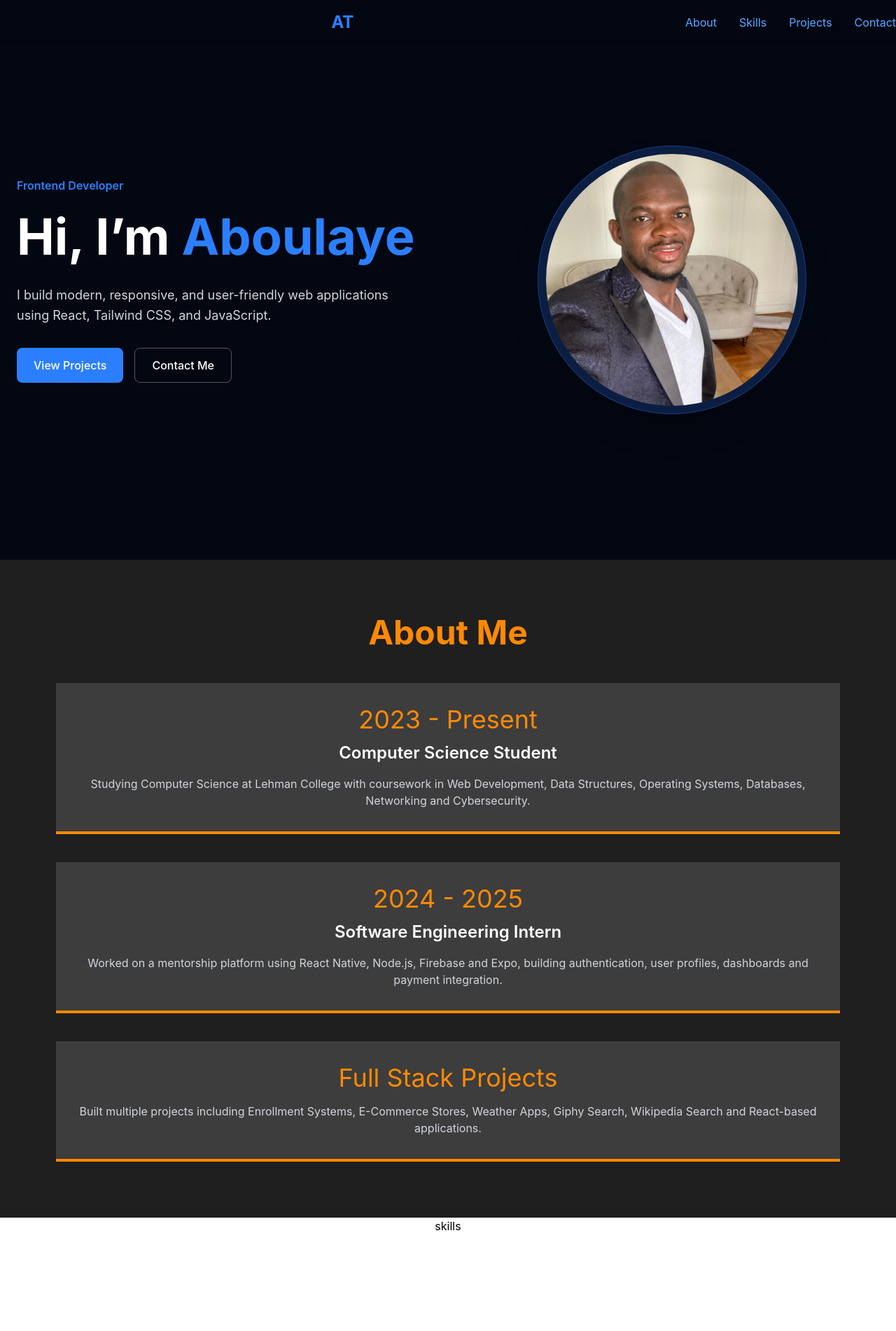
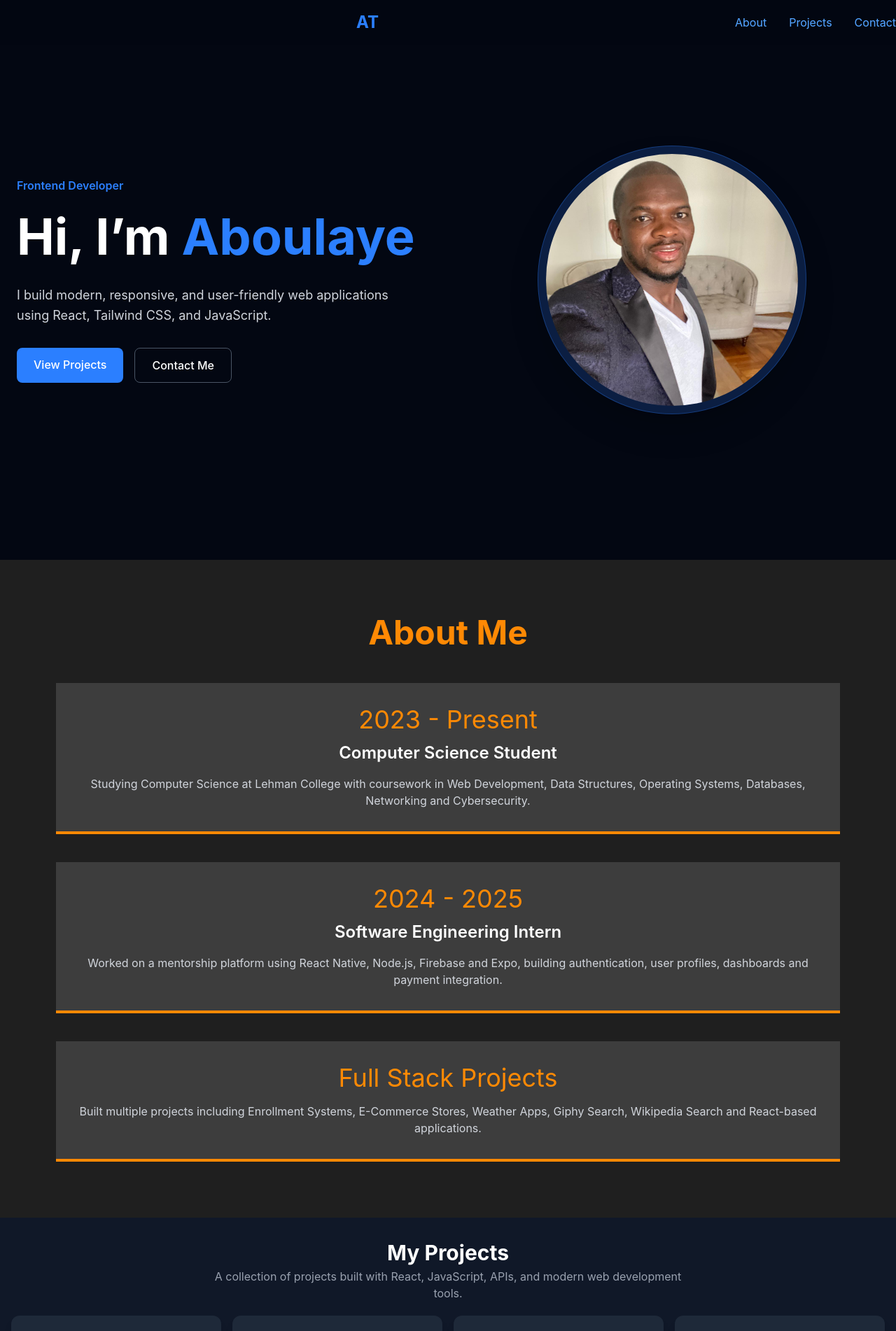
Before and after one commit to abdel1413/portfolioApp, a React (Vite) app: page / in a window 1280 px wide. Shown: the top 1902 px of the page at 70% size. Built offline with nearby package versions, Linux system fonts and the light colour scheme.

Commit message:
removed skills page

```diff
--- a/src/Pages/Home.jsx
+++ b/src/Pages/Home.jsx
@@ -4,14 +4,14 @@ import { Footer } from "../components/Footer"
 import { Hero } from "../components/Hero"
 import { Navbar } from "../components/Navbar"
 import { Projects } from "../components/Projects"
-import { Skills } from "../components/Skills"
+
 
  export const Home =()=>{
     return(<>
      <Navbar/>
      <Hero />
      <About/>
-     <Skills/>
+
      <Projects/>
      <Contact/>
      <Footer/>
--- a/src/components/Hero.jsx
+++ b/src/components/Hero.jsx
@@ -49,8 +49,7 @@ export const Hero = () => {
 
           {/* BUTTONS */}
           <div className="flex gap-4 flex-wrap">
-
-            <button className="
+             <a href="#projects" className="
               bg-blue-500
               hover:bg-blue-600
               px-6
@@ -60,9 +59,9 @@ export const Hero = () => {
               transition
             ">
               View Projects
-            </button>
+            </a>
 
-            <button className="
+            <a href="#contact" className="
               border
               border-gray-600
               hover:border-blue-500
@@ -74,7 +73,8 @@ export const Hero = () => {
               transition
             ">
               Contact Me
-            </button>
+            </a>
+
 
           </div>
 
--- a/src/components/Navbar.jsx
+++ b/src/components/Navbar.jsx
@@ -9,7 +9,6 @@ export const Navbar=()=>{
          </div>
          <div className="hidden md:flex items-center gap-8 py-4">
             <a href="#about" className="hover: text-blue-400 transition">About</a>
-            <a href="#skills" className="hover: text-blue-400 transition">Skills</a>
             <a href="#projects" className="hover: text-blue-400 transition">Projects</a>
             <a href="#contact" className="hover: text-blue-400 transition">Contact</a>
          </div>
--- a/src/components/Skills.jsx
+++ /dev/null
@@ -1,11 +0,0 @@
-export const Skills =()=>{
-    return(
-        <section id="skills" className="min-h-screen scroll-h-24" >
-            <div className= "flex items-center justify-center">
-              skills
-            </div>
-
-        </section>
-    )
-
-}
```
